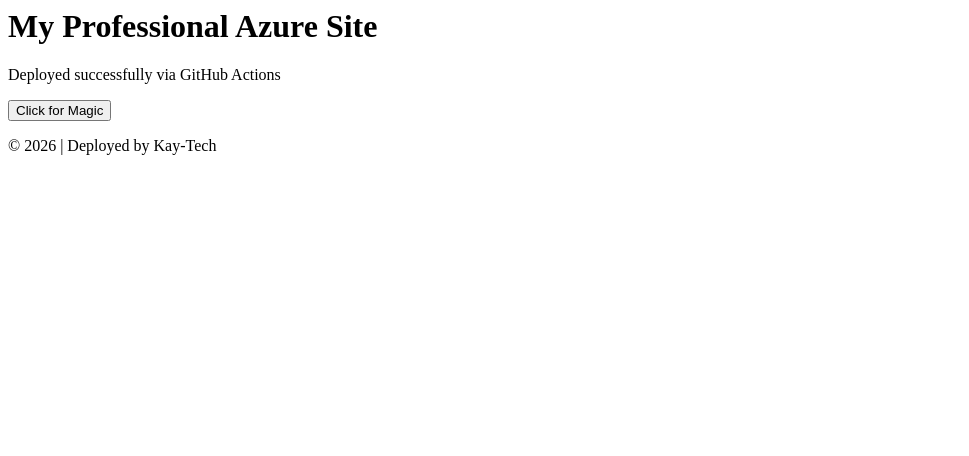
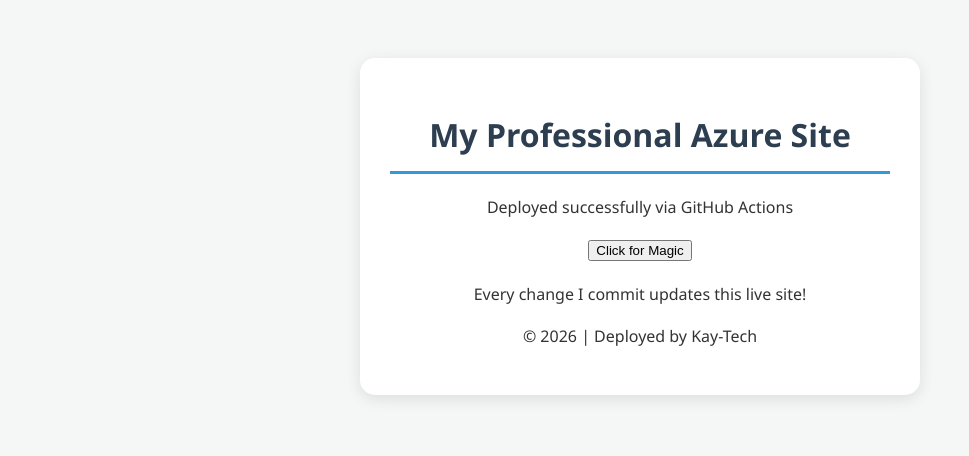
Before and after one commit to kay-tech17/my-web-assignment, a plain HTML site: page index.html in a window 1280 px wide. Shown: the whole page, without its empty margins (0-969 px from the left). Drawn offline with Linux system fonts and the light colour scheme.

Commit message:
Update index.html

```diff
--- a/index.html
+++ b/index.html
@@ -1,8 +1,23 @@
-<div class="container">
-        <h1>My Professional Azure Site</h1>
-        <p>Deployed successfully via GitHub Actions</p>
 
-        <button id="magicBtn" onclick="magicMove()">Click for Magic</button>
+<!DOCTYPE html>
+<html lang="en">
+<head>
+    <meta charset="UTF-8">
+    <meta name="viewport" content="width=device-width, initial-scale=1.0">
+    <title>My Professional Azure Site</title>
+    <link rel="stylesheet" href="style.css">
+</head>
+<body>
+    <div class="container">
+        <header>
+            <h1>My Professional Azure Site</h1>
+            <p>Deployed successfully via GitHub Actions</p>
+        </header>
+
+        <main>
+            <button id="magicBtn" onclick="magicMove()">Click for Magic</button>
+            <p style="margin-top: 20px;">Every change I commit updates this live site!</p>
+        </main>
 
         <footer>
             <p>&copy; 2026 | Deployed by Kay-Tech</p>
```
